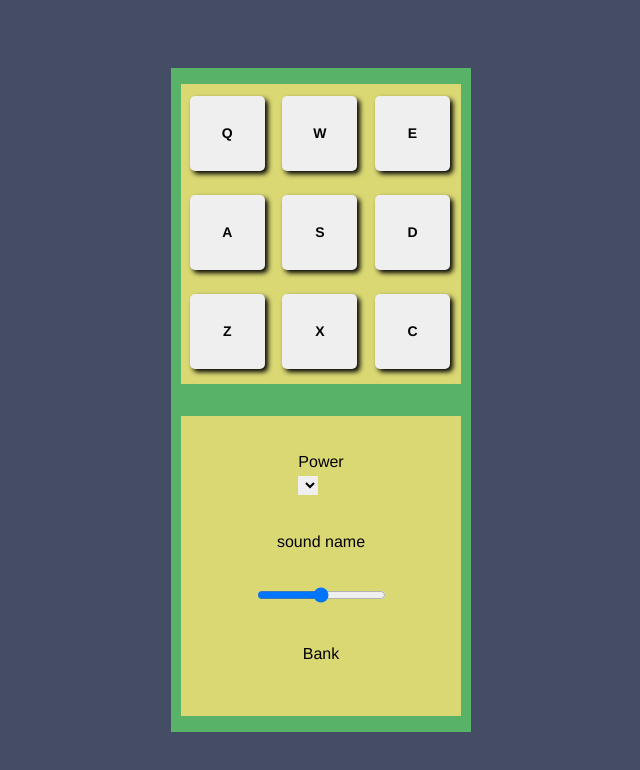
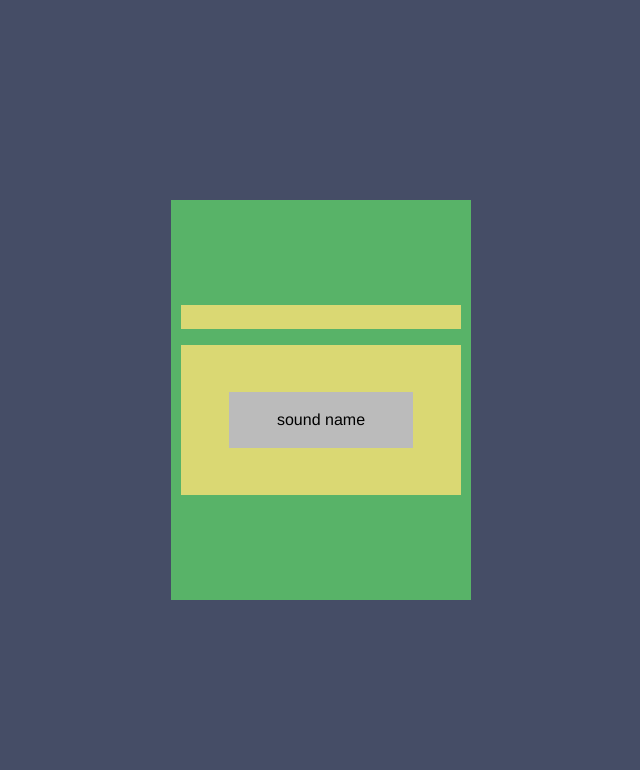
Before and after one commit to tom-williams26/FCC-React-Projects, a React (Vite) app in the folder drum-machine/: page / in a window 1280 px wide. Shown: the top 770 px of the page, without its empty margins (319-959 px from the left). Built offline with nearby package versions, Linux system fonts and the light colour scheme.

Commit message:
Button and control changes

```diff
--- a/drum-machine/src/components/Display.tsx
+++ b/drum-machine/src/components/Display.tsx
@@ -1,4 +1,4 @@
-import React from 'react';
+import React, { useState } from 'react';
 import Button from './button/Button';
 import Controls from './controls/Controls';
 
@@ -9,7 +9,7 @@ type ButtonAttributes = {
 	clip: string;
 };
 
-const drumpadElement: readonly ButtonAttributes[] = [
+const audioClips: ButtonAttributes[] = [
 	{
 		idIdentifier: 'Q',
 		audioIdentifier: 'Heater-1',
@@ -57,18 +57,27 @@ const drumpadElement: readonly ButtonAttributes[] = [
 	},
 ];
 
-const buttonComponent = drumpadElement.map((element, key) => (
-	<Button
-		key={key}
-		idIdentifier={element.idIdentifier}
-		audioIdentifier={element.audioIdentifier}
-		clip={element.clip}
-	/>
-));
-const Display: React.FC = () => {
+const Display: React.FC = (audioClips) => {
+	const [audioText, setAudioText] = useState<string>('');
+
+	// const buttonComponent = drumpadElement.map((element, key) => (
+	// 	<Button
+	// 		key={key}
+	// 		idIdentifier={element.idIdentifier}
+	// 		audioIdentifier={element.audioIdentifier}
+	// 		clip={element.clip}
+	// 	/>
+	// ));
+
+	const changeAudioText = (text: string) => {
+		setAudioText(text);
+	};
+
 	return (
 		<div id='display'>
-			<div className='display-container'>{buttonComponent}</div>
+			<div className='display-container'>
+				<Button audioClips={audioClips} changeAudioText={changeAudioText} />
+			</div>
 			<div className='display-container' id='controls-container'>
 				<Controls />
 			</div>
--- a/drum-machine/src/components/button/Button.tsx
+++ b/drum-machine/src/components/button/Button.tsx
@@ -1,20 +1,30 @@
 import { FunctionComponent } from 'react';
 
-type ButtonProps = {
-	idIdentifier: string;
-	audioIdentifier: string;
-	clip: string;
+type AudioProps = {
+	audioClips: string;
+	changeAudioText: string;
 };
 
-const Button: FunctionComponent<ButtonProps> = ({
-	idIdentifier,
-	audioIdentifier,
-	clip,
+// const Button: FunctionComponent<ButtonProps> = ({
+// 	idIdentifier,
+// 	audioIdentifier,
+// 	clip,
+// }) => {
+
+// 	return (
+// 		<button className='drum-pad' id={audioIdentifier}>
+// 			<audio id={idIdentifier} src={clip} className='clip'></audio>
+// 			{idIdentifier}
+// 		</button>
+// 	);
+// };
+const Button: FunctionComponent<AudioProps> = ({
+	audioClips,
+	changeAudioText,
 }) => {
 	return (
-		<button className='drum-pad' id={audioIdentifier}>
-			<audio className='clip' id={idIdentifier} src={clip}></audio>
-			{idIdentifier}
+		<button>
+			<audio></audio>
 		</button>
 	);
 };
--- a/drum-machine/src/components/controls/Controls.tsx
+++ b/drum-machine/src/components/controls/Controls.tsx
@@ -3,21 +3,8 @@ import React from 'react';
 const Controls: React.FC = () => {
 	return (
 		<div className='controls'>
-			<div>
-				<p>Power</p>
-				<select name='' id=''></select>
-			</div>
-			<div>
+			<div className='sound-name-container'>
 				<p>sound name</p>
-			</div>
-			<div>
-				<input type='range' />
-			</div>
-			<div>
-				<p>Bank</p>
-				<div className='select'>
-					<div className='inner'></div>
-				</div>
 			</div>
 		</div>
 	);
--- a/drum-machine/src/styles/css/main.css
+++ b/drum-machine/src/styles/css/main.css
@@ -108,7 +108,7 @@ a, a:visited, a:active {
 }
 
 #display {
-  min-height: 600px;
+  min-height: 400px;
   min-width: 300px;
   background-color: #58b368;
   margin: 0 auto;
@@ -118,16 +118,16 @@ a, a:visited, a:active {
   align-items: center;
 }
 #display .display-container {
-  height: 300px;
   width: 280px;
   background-color: #dad873;
-  margin: 1rem 0;
+  margin: 0.5rem 0;
 }
 #display #controls-container {
   display: flex;
   flex-direction: column;
   justify-content: center;
   align-items: center;
+  height: 150px;
 }
 
 .drum-pad {
@@ -159,8 +159,10 @@ a, a:visited, a:active {
   justify-content: center;
   align-items: center;
 }
-.controls div {
+.controls .sound-name-container {
   margin: 1rem 0;
+  padding: 1rem 3rem;
+  background-color: #bbbbbb;
 }
 
 #drum-machine {
--- a/drum-machine/src/styles/sass/components/_controls.scss
+++ b/drum-machine/src/styles/sass/components/_controls.scss
@@ -3,8 +3,9 @@
 .controls {
 	@include mix.flexCustom(column, center, center);
 
-	div {
+	.sound-name-container {
 		margin: 1rem 0;
-		// @include mix.flexCustom(column, space-between, center);
+		padding: 1rem 3rem;
+		background-color: #bbbbbb;
 	}
 }
--- a/drum-machine/src/styles/sass/components/_display.scss
+++ b/drum-machine/src/styles/sass/components/_display.scss
@@ -1,19 +1,19 @@
 @use '../abstracts/mixins' as mix;
 
 #display {
-	min-height: 600px;
+	min-height: 400px;
 	min-width: 300px;
 	background-color: #58b368;
 	margin: 0 auto;
 	@include mix.flexCustom(column, center, center);
 
 	.display-container {
-		height: 300px;
 		width: 280px;
 		background-color: #dad873;
-		margin: 1rem 0;
+		margin: 0.5rem 0;
 	}
 	#controls-container {
 		@include mix.flexCustom(column, center, center);
+		height: 150px;
 	}
 }
```
Also changed, not shown: drum-machine/src/DrumMachine.tsx (+10 -0 lines), drum-machine/src/styles/css/main.min.css (+1 -1 lines), 2 other files (tests, documents, lock files or other folders).
